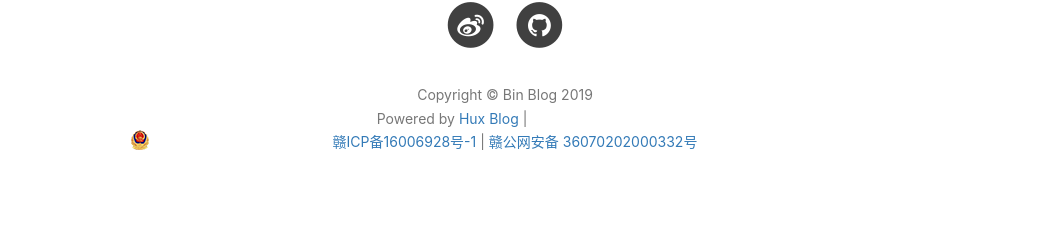
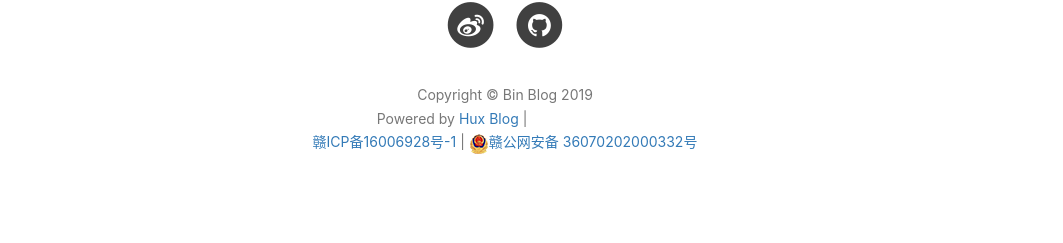
Before and after one commit to angelhappyboy/angelhappyboy.github.io, a Jekyll site: the page built from index.html, in a window 1280 px wide. Shown: the part 2376-2619 px from the top of the page, without its empty margins (135-1198 px from the left). Built offline with Jekyll 4.4.1, drawn with Linux system fonts in a browser that asks for light colours; nearby versions of some CDN libraries; the list of posts is cut into pages by our own code; comment, search, counter and statistics services are not loaded; grey boxes are pictures that could not be loaded.

Commit message:
Update footer.html

```diff
--- a/_includes/footer.html
+++ b/_includes/footer.html
@@ -16,7 +16,7 @@
                         src="https://ghbtns.com/github-btn.html?user=huxpro&repo=huxpro.github.io&type=star&count=true" >
                     </iframe>
                     <br>
-                    <a href="">赣ICP备16006928号-1</a> | <a target="_blank" href="http://www.beian.gov.cn/portal/registerSystemInfo?recordcode=36070202000332"><img src="/img/beian.png" style="float:left;"/>赣公网安备 36070202000332号</a>
+                    <a target="_blank" href="http://www.miitbeian.gov.cn">赣ICP备16006928号-1</a> | <a target="_blank" href="http://www.beian.gov.cn/portal/registerSystemInfo?recordcode=36070202000332"><img src="/img/beian.png"/>赣公网安备 36070202000332号</a>
                 </p>
             </div>
         </div>
```
